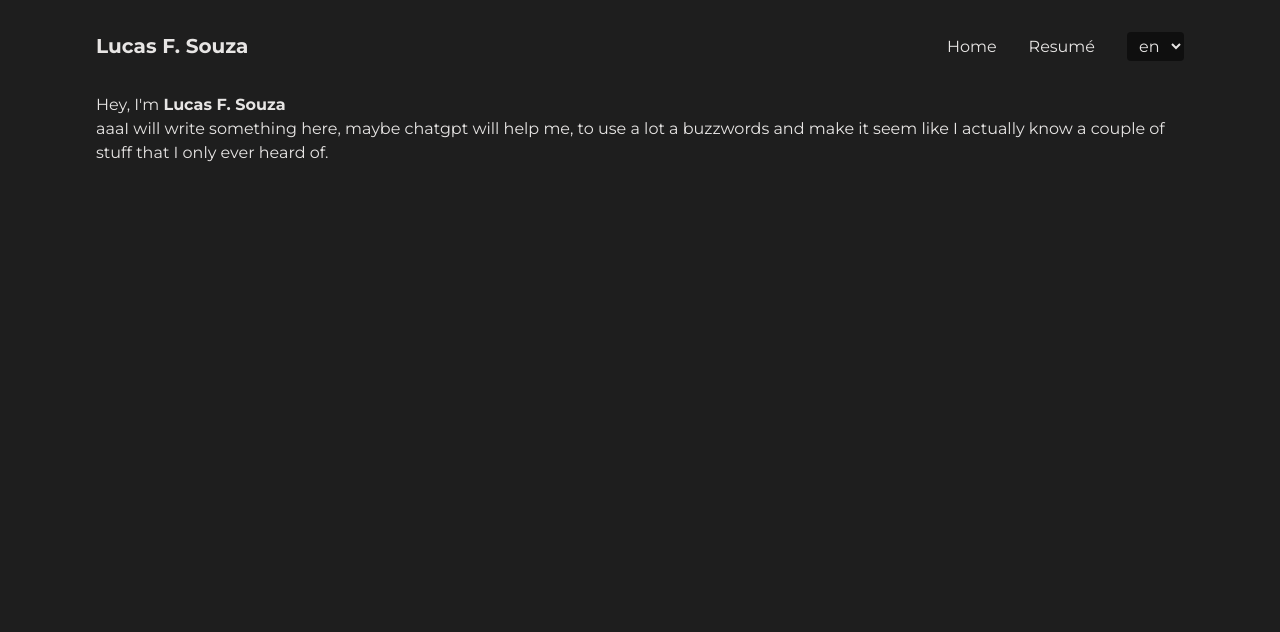
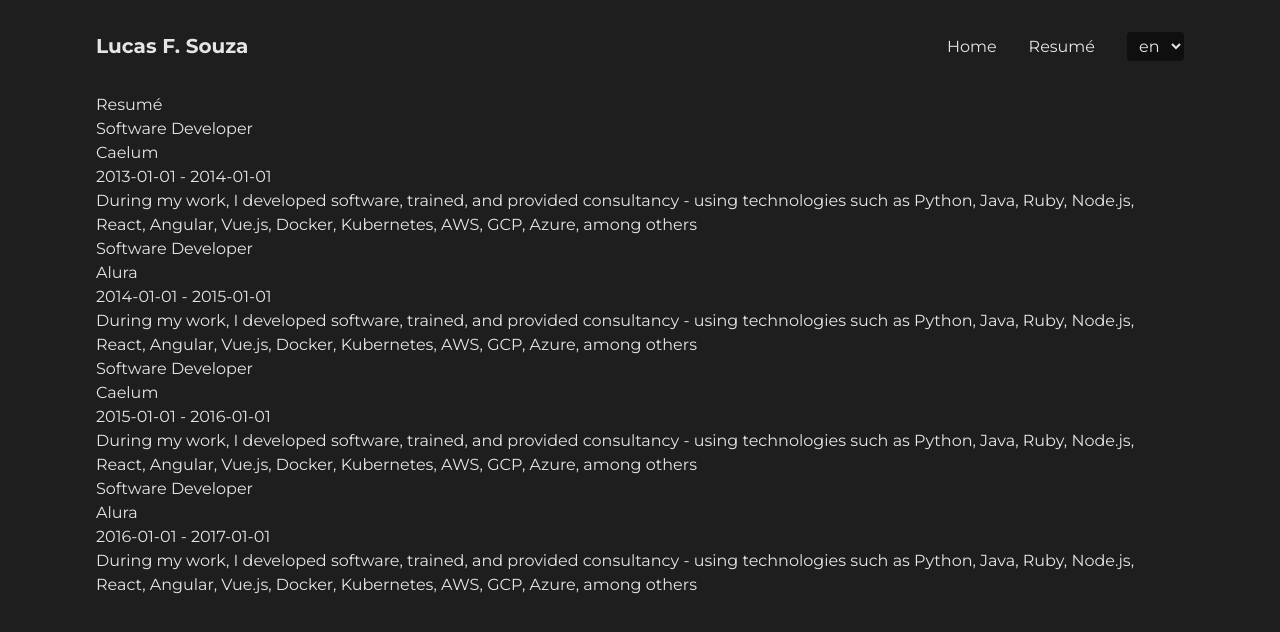
Before and after one commit to LucasFASouza/lucasfsouza, a Next.js app: page /resume in a window 1280 px wide. Shown: the top 632 px of the page. Built offline with nearby package versions, Linux system fonts and the light colour scheme.

Commit message:
Create jobs component

```diff
--- /dev/null
+++ b/components/Jobs.js
@@ -0,0 +1,20 @@
+import React from "react";
+
+const Jobs = ({ jobs }) => {
+  return (
+    <div>
+      {jobs.map((job, index) => (
+        <div key={index}>
+          <h2>{job.title}</h2>
+          <h3>{job.company}</h3>
+          <p>
+            {job.startDate} - {job.endDate}
+          </p>
+          <p>{job.description}</p>
+        </div>
+      ))}
+    </div>
+  );
+};
+
+export default Jobs;
--- a/components/Layout.js
+++ b/components/Layout.js
@@ -2,9 +2,7 @@
 import Navbar from "./Navbar";
 
 const Layout = ({ children, locales }) => (
-  <div
-    className="min-h-screen bg-[#1E1E1E] text-stone-200 px-24"
-  >
+  <div className="min-h-screen bg-[#1E1E1E] text-stone-200 px-24">
     <Navbar locales={locales} />
     {children}
   </div>
--- a/components/Navbar.js
+++ b/components/Navbar.js
@@ -1,18 +1,26 @@
 import React from "react";
+import Link from "next/link";
+import { useRouter } from "next/router";
 import I18nSelect from "./I18nSelect";
 
 const Navbar = () => {
+  const router = useRouter();
+
   return (
     <nav className="flex justify-between py-8">
-      <a href="/" className="font-bold text-xl">
+      <Link className="font-bold text-xl" href="/" locale={router.locale}>
         Lucas F. Souza
-      </a>
+      </Link>
       <ul className="flex gap-8 items-center">
         <li>
-          <a href="/">Home</a>
+          <Link href="/" locale={router.locale}>
+            Home
+          </Link>
         </li>
         <li>
-          <a href="/resume">Resumé</a>
+          <Link href="/resume" locale={router.locale}>
+            Resumé
+          </Link>
         </li>
         <li>
           <I18nSelect />
--- /dev/null
+++ b/components/SocialLink.js
@@ -0,0 +1,16 @@
+import { FontAwesomeIcon } from "@fortawesome/react-fontawesome";
+import { faLinkedin, faGithub } from "@fortawesome/free-brands-svg-icons";
+
+function SocialLink({ href, icon }) {
+  return (
+    <a href={href} target="_blank" rel="noopener noreferrer">
+      <FontAwesomeIcon
+        icon={icon}
+        className="text-stone-400 hover:text-stone-300"
+        size="2x"
+      />
+    </a>
+  );
+}
+
+export default SocialLink;
--- a/i18n/en.json
+++ b/i18n/en.json
@@ -1,6 +1,38 @@
 {
   "page.home.head.title": "Lucas F. Souza",
   "page.home.head.meta.description": "Lucas F. Souza Portfolio",
-  "page.home.title": "Hey,\nI'm <b>Lucas F. Souza</b>",
-  "page.home.description": "I will write something here, maybe chatgpt will help me, to use a lot a buzzwords and make it seem like I actually know a couple of stuff that I only ever heard of."
+  "page.home.title": "Hey, \nI'm <b>Lucas F. Souza</b>",
+  "page.home.description": "I will write something here, maybe chatgpt will help me, to use a lot a buzzwords and make it seem like I actually know a couple of stuff that I only ever heard of.",
+
+  "page.resume.title": "Resumé",
+  "page.resume.jobs": [
+    {
+      "title": "Software Developer",
+      "company": "Caelum",
+      "startDate": "2013-01-01",
+      "endDate": "2014-01-01",
+      "description": "During my work, I developed software, trained, and provided consultancy - using technologies such as Python, Java, Ruby, Node.js, React, Angular, Vue.js, Docker, Kubernetes, AWS, GCP, Azure, among others"
+    },
+    {
+      "title": "Software Developer",
+      "company": "Alura",
+      "startDate": "2014-01-01",
+      "endDate": "2015-01-01",
+      "description": "During my work, I developed software, trained, and provided consultancy - using technologies such as Python, Java, Ruby, Node.js, React, Angular, Vue.js, Docker, Kubernetes, AWS, GCP, Azure, among others"
+    },
+    {
+      "title": "Software Developer",
+      "company": "Caelum",
+      "startDate": "2015-01-01",
+      "endDate": "2016-01-01",
+      "description": "During my work, I developed software, trained, and provided consultancy - using technologies such as Python, Java, Ruby, Node.js, React, Angular, Vue.js, Docker, Kubernetes, AWS, GCP, Azure, among others"
+    },
+    {
+      "title": "Software Developer",
+      "company": "Alura",
+      "startDate": "2016-01-01",
+      "endDate": "2017-01-01",
+      "description": "During my work, I developed software, trained, and provided consultancy - using technologies such as Python, Java, Ruby, Node.js, React, Angular, Vue.js, Docker, Kubernetes, AWS, GCP, Azure, among others"
+    }
+  ]
 }
--- a/i18n/pt.json
+++ b/i18n/pt.json
@@ -2,5 +2,37 @@
   "page.home.head.title": "Lucas F. Souza",
   "page.home.head.meta.description": "Portfólio de Lucas F. Souza",
   "page.home.title": "Olá,\nEu sou <b>Lucas F. Souza</b>",
-  "page.home.description": "Eu vou escrever algo aqui, talvez o chatgpt me ajude, para usar muitas buzzwords e fazer parecer que eu realmente sei algumas coisas que eu apenas ouvi falar."
+  "page.home.description": "Eu vou escrever algo aqui, talvez o chatgpt me ajude, para usar muitas buzzwords e fazer parecer que eu realmente sei algumas coisas que eu apenas ouvi falar.",
+
+  "page.resume.title": "Currículo",
+  "page.resume.jobs": [
+    {
+      "title": "Desenvolvedor de Software",
+      "company": "Caelum",
+      "startDate": "2013-01-01",
+      "endDate": "2014-01-01",
+      "description": "Durante meu trabalho desenvolvi software, treinei e dei consultoria - usando tecnologias como Pyhton, Java, Ruby, Node.js, React, Angular, Vue.js, Docker, Kubernetes, AWS, GCP, Azure, entre outras coisas"
+    },
+    {
+      "title": "Desenvolvedor de Software",
+      "company": "Alura",
+      "startDate": "2014-01-01",
+      "endDate": "2015-01-01",
+      "description": "Durante meu trabalho desenvolvi software, treinei e dei consultoria - usando tecnologias como Pyhton, Java, Ruby, Node.js, React, Angular, Vue.js, Docker, Kubernetes, AWS, GCP, Azure, entre outras coisas"
+    },
+    {
+      "title": "Desenvolvedor de Software",
+      "company": "Caelum",
+      "startDate": "2015-01-01",
+      "endDate": "2016-01-01",
+      "description": "Durante meu trabalho desenvolvi software, treinei e dei consultoria - usando tecnologias como Pyhton, Java, Ruby, Node.js, React, Angular, Vue.js, Docker, Kubernetes, AWS, GCP, Azure, entre outras coisas"
+    },
+    {
+      "title": "Desenvolvedor de Software",
+      "company": "Alura",
+      "startDate": "2016-01-01",
+      "endDate": "2017-01-01",
+      "description": "Durante meu trabalho desenvolvi software, treinei e dei consultoria - usando tecnologias como Pyhton, Java, Ruby, Node.js, React, Angular, Vue.js, Docker, Kubernetes, AWS, GCP, Azure, entre outras coisas"
+    }
+  ]
 }
--- a/pages/index.js
+++ b/pages/index.js
@@ -1,8 +1,8 @@
 import { FormattedMessage, useIntl } from "react-intl";
 import Layout from "../components/Layout";
+import SocialLink from "../components/SocialLink";
 
 import Head from "next/head";
-import { FontAwesomeIcon } from "@fortawesome/react-fontawesome";
 import { faGithub, faLinkedin } from "@fortawesome/free-brands-svg-icons";
 
 export default function Home({ dir }) {
@@ -26,7 +26,9 @@
             <h1 className="text-4xl">
               <FormattedMessage
                 id="page.home.title"
-                values={{ b: (info) => <b>{info}</b> }}
+                values={{
+                  b: (info) => <b>{info}</b>,
+                 }}
               />
             </h1>
 
@@ -35,67 +37,14 @@
             </p>
 
             <div className="flex gap-4">
-              <a
+              <SocialLink
                 href="https://linkedin.com/in/LucasFASouza"
-                target="_blank"
-                rel="noopener noreferrer"
-              >
-                <FontAwesomeIcon
-                  icon={faLinkedin}
-                  className="text-stone-400 hover:text-stone-300"
-                  size="2x"
-                />
-              </a>
-
-              <a
+                icon={faLinkedin}
+              />
+              <SocialLink
                 href="https://github.com/LucasFASouza"
-                target="_blank"
-                rel="noopener noreferrer"
-              >
-                <FontAwesomeIcon
-                  icon={faGithub}
-                  className="text-stone-400 hover:text-stone-300"
-                  size="2x"
-                />
-              </a>
-            </div>
-          </div>
-          <div className="h-[32rem] flex flex-col justify-center w-1/2 gap-8">
-            <h1 className="text-4xl">
-              <FormattedMessage
-                id="page.home.title"
-                values={{ b: (info) => <b>{info}</b> }}
+                icon={faGithub}
               />
-            </h1>
-
-            <p>
-              <FormattedMessage id="page.home.description" />
-            </p>
-
-            <div className="flex gap-4">
-              <a
-                href="https://linkedin.com/in/LucasFASouza"
-                target="_blank"
-                rel="noopener noreferrer"
-              >
-                <FontAwesomeIcon
-                  icon={faLinkedin}
-                  className="text-stone-400 hover:text-stone-300"
-                  size="2x"
-                />
-              </a>
-
-              <a
-                href="https://github.com/LucasFASouza"
-                target="_blank"
-                rel="noopener noreferrer"
-              >
-                <FontAwesomeIcon
-                  icon={faGithub}
-                  className="text-stone-400 hover:text-stone-300"
-                  size="2x"
-                />
-              </a>
             </div>
           </div>
         </Layout>
--- a/pages/resume.js
+++ b/pages/resume.js
@@ -1,27 +1,39 @@
 import React from "react";
 import { useRouter } from "next/router";
 import { FormattedMessage, useIntl } from "react-intl";
-
+import Head from "next/head";
 
 import Layout from "../components/Layout";
+import Jobs from "../components/Jobs";
 
-const Resume = () => {
+const Resume = ({ dir }) => {
   const { locales } = useRouter();
-   const intl = useIntl();
+  const intl = useIntl();
+
+  const title = intl.formatMessage({ id: "page.home.head.title" });
+  const description = intl.formatMessage({
+    id: "page.home.head.meta.description",
+  });
+
+  const jobs = intl.messages["page.resume.jobs"] || [];
 
   return (
-    <Layout locales={locales}>
-      <h1>
-        <FormattedMessage
-          id="page.home.title"
-          values={{ b: (info) => <b>{info}</b> }}
-        />
-      </h1>
-      <p>
-        aaa
-        <FormattedMessage id="page.home.description" />
-      </p>
-    </Layout>
+    <>
+      <Head>
+        <title>{title}</title>
+        <meta name="description" content={description} />
+      </Head>
+
+      <main dir={dir}>
+        <Layout locales={locales}>
+          <h1>
+            <FormattedMessage id="page.resume.title" />
+          </h1>
+
+          <Jobs jobs={jobs} />
+        </Layout>
+      </main>
+    </>
   );
 };
 
```
